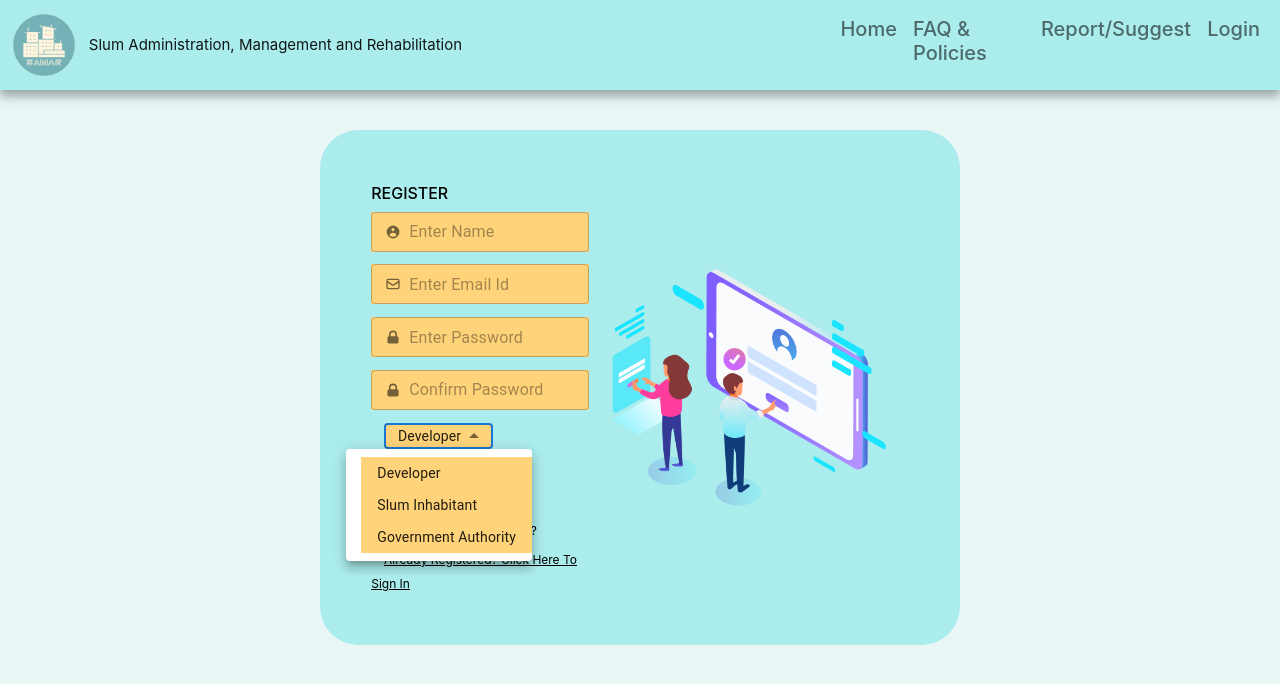
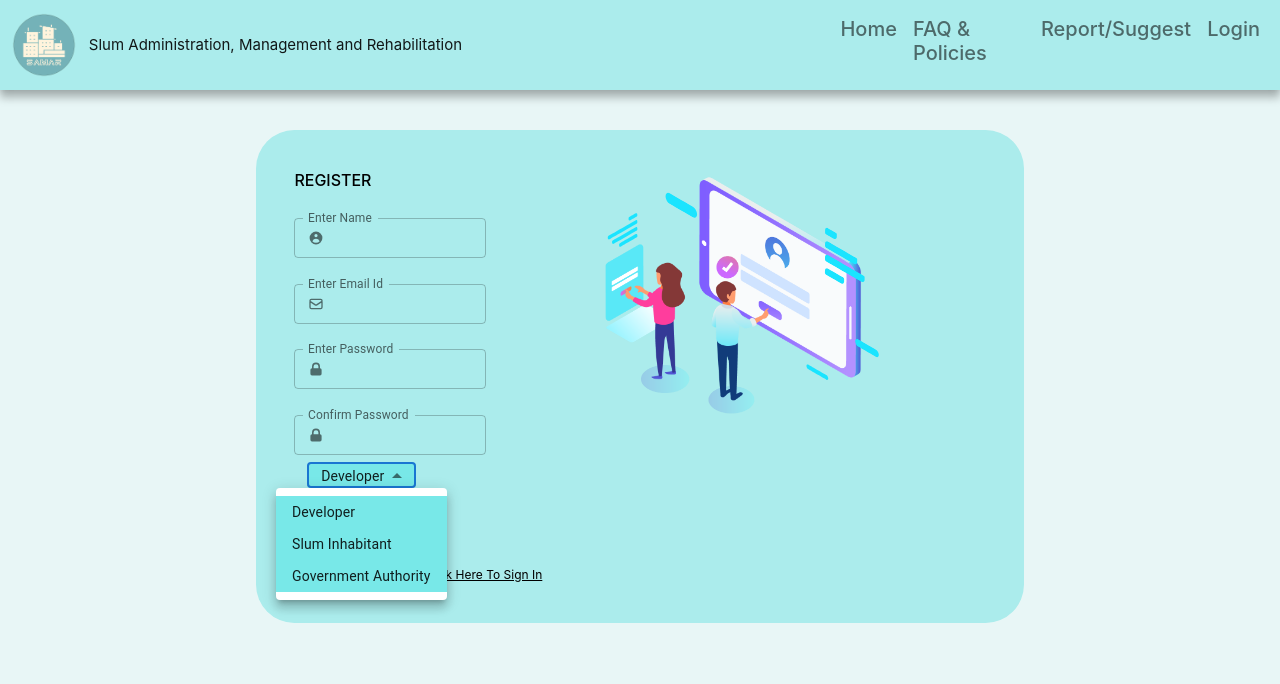
Before and after one commit to amey004/samar_frontend_new, a React (Create React App) app: page /register in a window 1280 px wide. Both pictures are taken after a click on the element "Developer". Shown: the top 684 px of the page. Built offline with nearby package versions, Linux system fonts and the light colour scheme.

Commit message:
UI changes

```diff
--- a/src/App.js
+++ b/src/App.js
@@ -6,6 +6,7 @@ import Register from './pages/register';
 import FaqsAndPolicies from './pages/faqs_and_policies';
 import ViewReport from './pages/report_template';
 import ErrorPage from './pages/error';
+import ReportSuggest from "./pages/report_suggest";
 
 function App() {
   return (
@@ -17,7 +18,7 @@ function App() {
           <Route path='/login' element={<Login/>}/>
           <Route path='/register' element={<Register/>}/>
           <Route path="/faq" element={<FaqsAndPolicies/>}/>
-          <Route path='/report' element={<ViewReport/>}/>
+          <Route path='/report' element={<ReportSuggest/>}/>
           <Route path='/error' element={<ErrorPage/>} />
         </Routes>
       </Router>
--- a/src/index.css
+++ b/src/index.css
@@ -190,9 +190,9 @@ code {
   align-items: center;
   margin-left: auto;
   margin-right: auto;
-  padding: 4vw;
+  padding: 3vw;
   height: auto;
-  width:50vw;
+  width:60vw;
   color: black;
   border-radius: 3vw;
   background-color: #abecec;
@@ -223,7 +223,7 @@ code {
   background-color: #abecec;
   color: #FFF4DD;
   border: #78e8e8;
-  font-size: x-small;
+  font-size: 9px;
   /* height: 2vw; */
 }
 
@@ -231,40 +231,17 @@ code {
   margin: 2vw;
 }
 
-.container-row{
-  display: inline;
-  /* margin-top: 20vw; */
-  padding: 2vw;
-  /* margin: 2vw; */
+
+.container-faq{
+  background-color: #abecec;
+  padding:2vw;
+  margin-top: 5vh;
+  border-radius: 5vh;
 }
 
-.container-faq{
-  display: inline-block;
-  flex: 1;
-  margin-top: 8vw;
-  width: 45vw;
-  margin-right: 12vw;
-  height: 70vh;
-  vertical-align: top;
-  background-color: #FFC857;
-  border-radius: 3vh;
-  padding: 2vw;
-}
-
-.container-policies{
-  display: inline-block;
-  flex: 1;
-  margin-top: 8vw;
-  background-color: #12656E;
-  width: 28vw;
-  height: 70vh;
-  vertical-align: top;
-  border-radius: 5vh;
-  padding: 2vw;
-}
 
 .policy{
-  background-color: #FFD379;
+  background-color: #4bcece;
   margin-top:1vw;
   padding:1vw;
   display: flex;
@@ -302,11 +279,11 @@ code {
 
 .MuiAccordion-root{
   justify-content: center;
-  background-color: #74B2B8;
+  background-color: #78e8e8;
   color: white;
   margin-top: 1vw;
-  width: 25vw;
-  display: block;
+  width: 35vw;
+  /* display: block; */
 }
 
 .row-element{
--- a/src/pages/login.js
+++ b/src/pages/login.js
@@ -38,7 +38,9 @@ function Login(){
                     fontWeight:500,
                     marginBottom:"0.5vw",
                     marginTop:"1vh"
-                    }}>LOGIN</div>
+                    }}>
+                LOGIN
+                </div>
                 <ToggleButtonGroup size="small" style={{
                     backgroundColor:'#abecec',
                     padding:"5px",
@@ -46,7 +48,7 @@ function Login(){
                     borderColor:'#000000',
                     fontSize: 'x-small',
                     marginTop:"1vw",
-     }} exclusive value={usertype}>
+                }}exclusive value={usertype}>
                     <ToggleButton style={{
                         backgroundColor:usertype==='developer'? '#78e8e8':'#abecec',
                         color:'black',
@@ -54,7 +56,9 @@ function Login(){
                         borderRadius: "1.3vw",
                         borderColor:usertype==='developer'? '#78e8e8':'#abecec',
                         fontSize: 'x-small',
-     }} value='developer' onClick={() => setUsertype('developer')}>Developer</ToggleButton>
+                    }} value='developer' onClick={() => setUsertype('developer')}>
+                    Developer
+                    </ToggleButton>
                     <ToggleButton style={{
                         backgroundColor:usertype==='inhabitant'? '#78e8e8':'#abecec',
                         textTransform: 'capitalize',
@@ -62,7 +66,9 @@ function Login(){
                         borderRadius: "1.3vw",
                         borderColor:usertype==='inhabitant'?"78e8e8":'#abecec',
                         fontSize: 'x-small',
-     }} value='inhabitant' onClick={() => setUsertype('inhabitant')}>Slum Inhabitant</ToggleButton>
+                        }} value='inhabitant' onClick={() => setUsertype('inhabitant')}>
+                    Slum Inhabitant
+                    </ToggleButton>
                     <ToggleButton style={{
                         backgroundColor:usertype==='govt'? '#78e8e8':'#abecec',
                         textTransform: 'capitalize',
@@ -70,16 +76,18 @@ function Login(){
                         borderRadius: "1.3vw",
                         borderColor:usertype==='govt'? '#78e8e8':'#abecec',
                         fontSize: 'x-small',
-     }} value='govt' onClick={() => setUsertype('govt')}>Government Authority</ToggleButton>
+                        }} value='govt' onClick={() => setUsertype('govt')}>
+                    Government Authority
+                    </ToggleButton>
                 </ToggleButtonGroup>
                 <div className="textfield">
-                        <TextField id='outlined-basic' label='Enter Email Id' variant="outlined" InputProps={{
+                    <TextField id='outlined-basic' label='Enter Email Id'  type="email" InputProps={{
                             startAdornment: <InputAdornment position="start"><HiOutlineMail/></InputAdornment>,
                             }} size='small'></TextField>
                 </div>
                 <div className="textfield">
+                    <TextField id='outlined-basic'  label="Password" type="password" InputProps={{
 
-                        <TextField id='outlined-basic'  label="Password" type="password" color="primary" variant="outlined" InputProps={{
                             startAdornment: <InputAdornment position="start"><HiLockClosed/></InputAdornment>,
                             }} size='small'></TextField>
                 </div >
@@ -94,7 +102,9 @@ function Login(){
                         marginLeft:"5vw",
                         fontSize: "small"
                         }}
-                            onClick={()=>handleLogin}>Login</Button>
+                        onClick={()=>handleLogin}>
+                        Login
+                    </Button>
                 </Link>
                 <div style={{
                     textTransform: 'capitalize',
@@ -102,14 +112,18 @@ function Login(){
                     fontSize: '12px',
                     marginLeft:"5vw",
                     marginBottom:"0.5vw"
-                    }}>Forgot Password?</div>
+                    }}>
+                Forgot Password?
+                </div>
                 <Link style={{
                     textTransform: 'capitalize',
                     color:'black',
                     fontSize: '12px',
-                        marginLeft:"1.2vw",
+                    marginLeft:"2vw",
                     marginBottom:"2vw"
-                    }} to="/register">Don't have an account? Register here</Link>
+                    }} to="/register">
+                Don't have an account? Register here
+                </Link>
             </div>
             <div classname='row-login'>
                 <Lottie options={defaultOptions} height={"20vw"} width={"25vw"} />
--- a/src/pages/register.js
+++ b/src/pages/register.js
@@ -1,4 +1,4 @@
-import {TextField, Button, Select, MenuItem} from "@mui/material";
+import {TextField, Button, Select, MenuItem, Grid} from "@mui/material";
 import InputAdornment from '@mui/material/InputAdornment';
 import React, { useState } from "react";
 import login from '../lottieFiles/register.json';
@@ -23,57 +23,44 @@ function Register(){
 
     return(
         <div className='login-box'>
-                <div classname='row-login'>
+            <Grid container>
+                <Grid item xs={5}>
                     <div style={{
                                 fontWeight:500,
                                 marginBottom:"0.5vw"
                             }}>REGISTER</div>
-                    <div>
-                        <TextField id='outlined-basic' placeholder='Enter Name' color="primary" variant="outlined" style={{
-                            marginBottom:"1vw",
-                            backgroundColor:"#FFD379"
-                            }}
+                        <div className="textfield">
+                            <TextField id='outlined-basic' label='Enter Name'
                                 InputProps={{
                                 startAdornment: <InputAdornment position="start"><HiUserCircle/></InputAdornment>,
                                 }} size='small'></TextField>
                         </div>
-                    <div>
-                        <TextField id='outlined-basic' placeholder='Enter Email Id' color="primary" variant="outlined"
-                            style={{
-                                marginBottom:"1vw",
-                                backgroundColor:"#FFD379"
-                                }}
+                        <div className="textfield">
+                            <TextField id='outlined-basic' label='Enter Email Id' type="email"
                                 InputProps={{
                                     startAdornment: <InputAdornment position="start"><HiOutlineMail/></InputAdornment>,
                                     }} size='small'></TextField>
                         </div>
-                    <div>
-                        <TextField id='outlined-basic' placeholder='Enter Password' color="primary" variant="outlined"
-                        style={{
-                            marginBottom:"1vw",
-                            backgroundColor:"#FFD379"
-                            }}
+                        <div className="textfield">
+                            <TextField id='outlined-basic' label='Enter Password' type="password"
                             InputProps={{
                                 startAdornment: <InputAdornment position="start"><HiLockClosed/></InputAdornment>,
                                 }} size='small'></TextField>
                         </div >
-                    <div>
-                        <TextField id='outlined-basic' placeholder='Confirm Password' color="primary" variant="outlined"
-                        style={{
-                            marginBottom:"1vw",
-                            backgroundColor:"#FFD379"
-                            }}
+                        <div className="textfield">
+                            <TextField id='outlined-basic' label='Confirm Password' type="password"
                             InputProps={{
                                 startAdornment: <InputAdornment position="start"><HiLockClosed/></InputAdornment>,
                                 }} size='small'></TextField>
                         </div >
                         <div>
                             <Select style={{
-                            marginBottom:"1vw",
-                            backgroundColor:"#FFD379",
+                                marginBottom:"1.5vh",
+                                marginTop:"1vh",
+                                backgroundColor:"#78e8e8",
+                                border:"1vh",
                                 height:"2vw",
                                 marginLeft:"1vw",
-                            // width:"12vw",
                                 fontSize:"14px"
                                 }}
                                 InputProps={{
@@ -83,8 +70,8 @@ function Register(){
                                 <MenuItem value="developer" style={{
                                     // marginBottom:"1vw",
                                     fontSize:"14px",
-                                marginLeft:"1.2vw",
-                                backgroundColor:"#FFD379",
+                                    // marginLeft:"1.2vw",
+                                    backgroundColor:"#78e8e8",
                                     height:"2.5vw"
                                     }}
                                     onClick={() => setUsertype('developer')}
@@ -92,8 +79,8 @@ function Register(){
                                 <MenuItem value="inhabitant" style={{
                                     // marginBottom:"1vw",
                                     fontSize:"14px",
-                                marginLeft:"1.2vw",
-                                backgroundColor:"#FFD379",
+                                    // marginLeft:"1.2vw",
+                                    backgroundColor:"#78e8e8",
                                     height:"2.5vw"
                                     }}
                                     onClick={() => setUsertype('inhabitant')}
@@ -101,43 +88,45 @@ function Register(){
                                 <MenuItem value="govt" style={{
                                     // marginBottom:"1vw",
                                     fontSize:"14px",
-                                marginLeft:"1.2vw",
-                                backgroundColor:"#FFD379",
+                                    // marginLeft:"1.2vw",
+                                    backgroundColor:"#78e8e8",
                                     height:"2.5vw"
                                     }}
                                     onClick={() => setUsertype('govt')}
                                     >Government Authority</MenuItem>
                                 </Select>
                         </div>
-                    <Link to="/data" style={{ textDecoration: 'none' }}>
+                        <Link to="/" style={{ textDecoration: 'none' }}>
                             <Button variant='contained' style={{
                                 borderRadius: "1.3vw",
                                 borderColor:"black",
-                            backgroundColor: "#FFD379",
+                                backgroundColor: "#78e8e8",
                                 color:"black",
                                 margin:"1vw",
-                            marginLeft:"5vw",
+                                marginLeft:"3vw",
                                 fontSize: "small"
                                 }}>Register</Button>
                         </Link>
-                    <div style={{
-                        textTransform: 'capitalize',
-                        color:'black',
-                        fontSize: '12px',
-                        marginLeft:"5vw",
-                        marginBottom:"0.5vw"
-                    }}>Forgot Password?</div>
+                        <div>
                         <Link style={{
                             textTransform: 'capitalize',
                             color:'black',
                             fontSize: '12px',
+                            marginTop:"1vh",
                             marginLeft:"1vw",
-                        marginBottom:"2vw"
+                            marginBottom:"1vh"
                         }} to="/login">Already registered? Click here to sign in</Link>
                         </div>
-                <div classname='row-login'>
-                    <Lottie options={defaultOptions} height={"20vw"} width={"25vw"} />
-                </div>
+
+                </Grid>
+                <Grid item xs={5}>
+                <Lottie options={defaultOptions} style={{
+                    height:"20vw",
+                    width:"25vw",
+                    alignContent:"center"
+                    }}/>
+                </Grid>
+            </Grid>
         </div>
     );
 }
--- a/src/pages/visualization.js
+++ b/src/pages/visualization.js
@@ -20,7 +20,7 @@ function Visualize(){
             <Box style={{height:"100vh", marginLeft:"auto",marginRight:"auto"}}>
                 Map
             </Box>
-            <Box  sx={{ flexGrow: 1 }} position={'center'} alignItems={'center'} paddingBottom={"5vh"} paddingLeft={"15vh"}>
+            <Box  sx={{ flexGrow: 1 }} paddingBottom={"5vh"} paddingLeft={"15vh"}>
                 <Grid container spacing={3}>
                     <Grid item xs={8}>
                         <Item>xs=4</Item>
```
Also changed, not shown: src/pages/faqs_and_policies.js (+31 -14 lines), src/pages/report_suggest.js (added, +11 -0 lines). Lines whose indentation alone changed are shown as unchanged.
